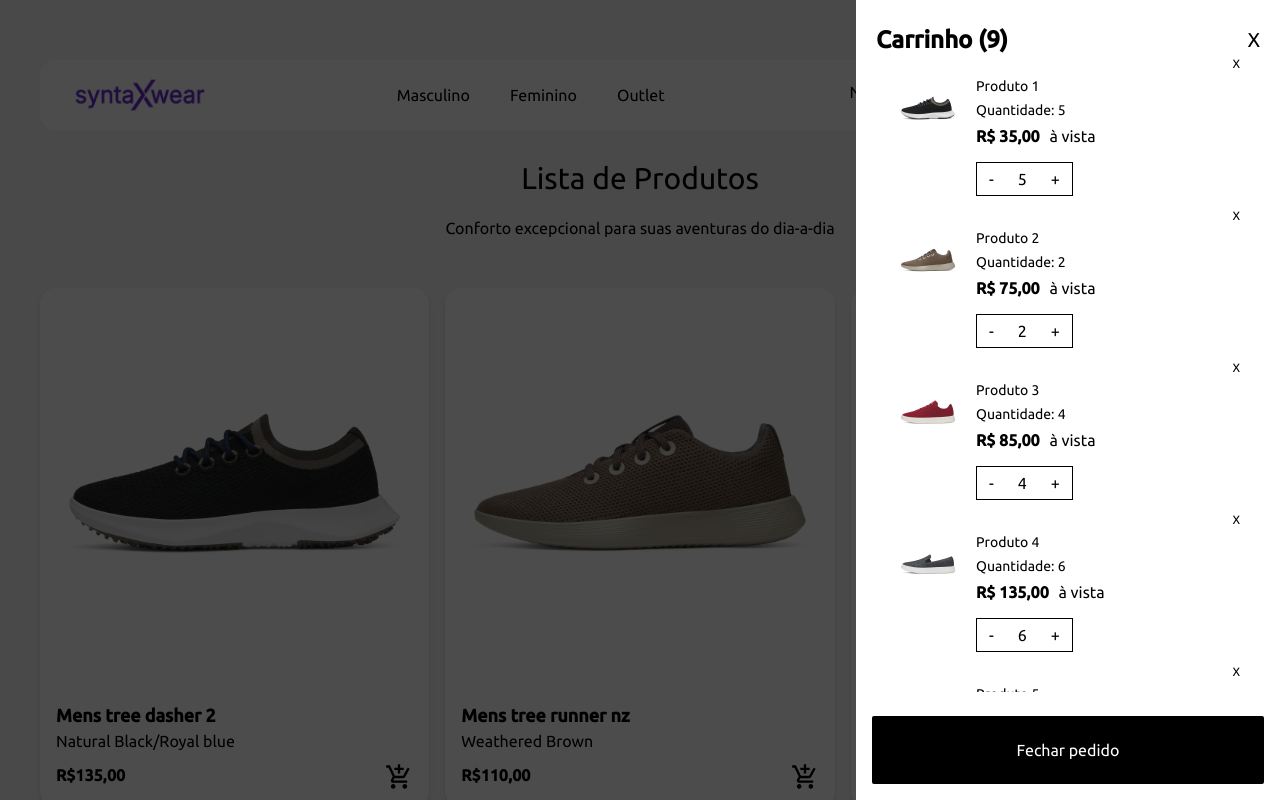
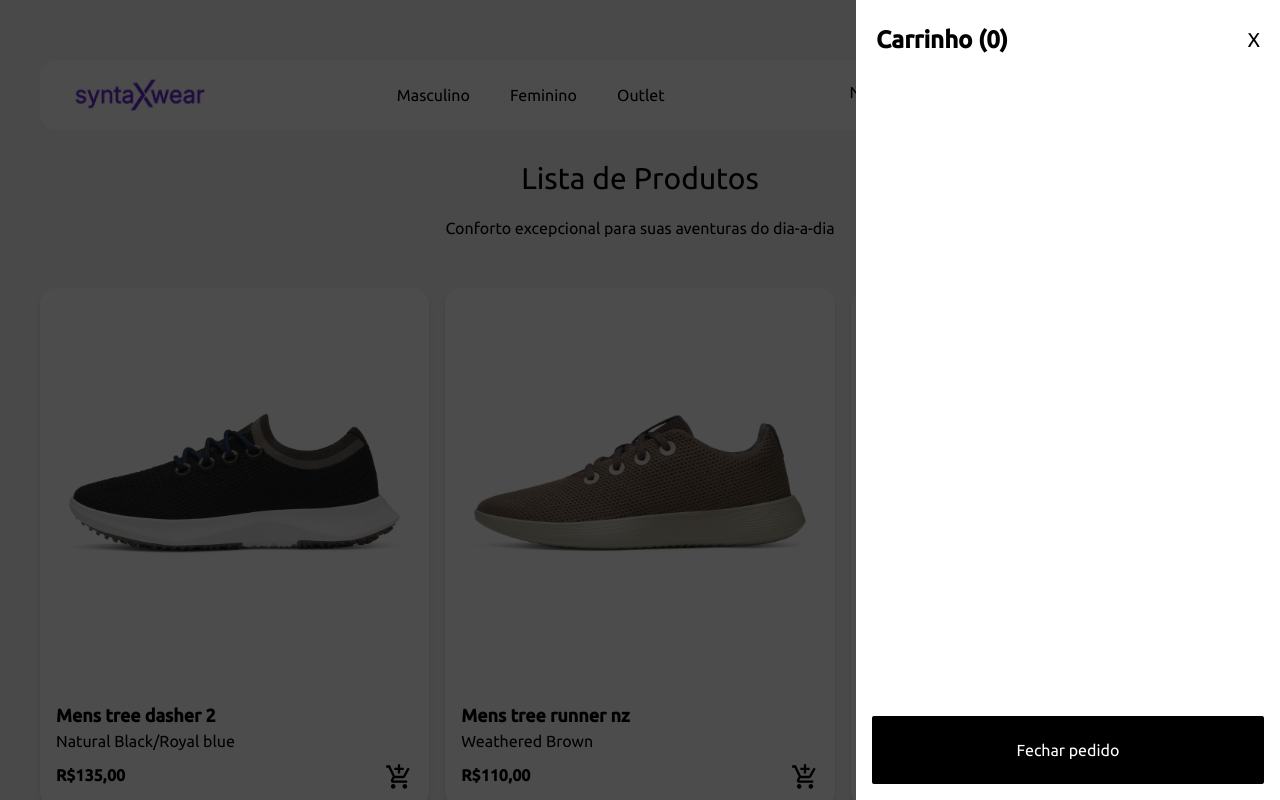
Before and after one commit to pablotq/syntax-wear-app, a React (Vite) app: page /products in a window 1280 px wide. Both pictures are taken after a click on the button 1199 px from the left and 92 px from the top of the page. Shown: the top 800 px of the page. Built offline with nearby package versions, Linux system fonts and the light colour scheme.

Commit message:
feat: adicionado context de produtos no carrinho

```diff
--- a/src/App.tsx
+++ b/src/App.tsx
@@ -1,5 +1,6 @@
 import { RouterProvider, createRouter } from "@tanstack/react-router"
 import { routeTree } from "./router-tree-gen"
+import { CartProvider } from "./contexts/CartProvider"
 
 const router = createRouter({ routeTree })
 
@@ -11,7 +12,9 @@
 
 function App() {
   return (
-    <RouterProvider router={router}/>
+    <CartProvider>
+      <RouterProvider router={router} />
+    </CartProvider>
   )
 }
 
--- a/src/components/ProductCard/index.tsx
+++ b/src/components/ProductCard/index.tsx
@@ -1,12 +1,16 @@
 import type { Product } from "../../interfaces/product"
 import { Link } from "@tanstack/react-router";
+import { useContext } from "react";
 import { MdAddShoppingCart } from "react-icons/md";
+import { CartContext } from "../../contexts/CartContext";
 
 interface ProductCardProps {
     product: Product
 }
 
 export const ProductCard = ({ product }: ProductCardProps) => {
+
+    const {addToCart} = useContext(CartContext);
     return (
         <div className="bg-white rounded-2xl shadow-md">
             <Link to="/products/$productId" params={{productId: String(product.id)}}>
@@ -21,7 +25,7 @@
                 <div className="flex justify-between mt-2.5">
                     <p className="font-bold">R${product.price},00</p>
 
-                    <button className="cursor-pointer">
+                    <button className="cursor-pointer" onClick={() => addToCart(product)}>
                         <MdAddShoppingCart className="h-7 w-7" />
                     </button>
                 </div>
--- a/src/components/ProductList/index.tsx
+++ b/src/components/ProductList/index.tsx
@@ -9,7 +9,7 @@
     return(
         <section className="grid gap-4 grid-cols-[repeat(auto-fit,minmax(350px,1fr))] mb-10">
             {products.map(product => (
-                <ProductCard product={product}/>
+                <ProductCard key={product.id} product={product}/>
             ))}
         </section>
     );
--- a/src/components/ShoppingCart/index.tsx
+++ b/src/components/ShoppingCart/index.tsx
@@ -1,27 +1,17 @@
 import IconCart from "@/assets/images/icon-cart.png"
-import { useState } from "react";
+import { useContext, useState } from "react";
+import { formatCurrency } from "../../utils/format-currency";
+import { CartContext } from "../../contexts/CartContext";
 
-import MensTreeDasher from '@/assets/images/tree-dasher-2-natural-black-boyal-blue.webp'
-import MensTreeRunnerNz from '@/assets/images/tree-runner-nz-weathered-brown.webp'
-import MensWoolCruiser from '@/assets/images/wool-cruiser-burgundy.webp'
-import MensWoolCruiserSlipOn from '@/assets/images/wool-cruiser-slip-on-dark-grey.webp'
-import MensWoolCruiserWaterproof from '@/assets/images/wool-cruiser-waterproof-natural-black.webp'
-import { formatCurrency } from "../../utils/format-currency";
 
-const productsInCart = [
-    { id: 1, name: 'Produto 1', image: MensTreeDasher, price: 35, quantity: 5 },
-    { id: 2, name: 'Produto 2', image: MensTreeRunnerNz, price: 75, quantity: 2 },
-    { id: 3, name: 'Produto 3', image: MensWoolCruiser, price: 85, quantity: 4 },
-    { id: 4, name: 'Produto 4', image: MensWoolCruiserSlipOn, price: 135, quantity: 6 },
-    { id: 5, name: 'Produto 5', image: MensWoolCruiserWaterproof, price: 15, quantity: 2 },
-    { id: 2, name: 'Produto 2', image: MensTreeRunnerNz, price: 75, quantity: 2 },
-    { id: 3, name: 'Produto 3', image: MensWoolCruiser, price: 85, quantity: 4 },
-    { id: 4, name: 'Produto 4', image: MensWoolCruiserSlipOn, price: 135, quantity: 6 },
-    { id: 5, name: 'Produto 5', image: MensWoolCruiserWaterproof, price: 15, quantity: 2 },]
 
 export const ShoppingCart = () => {
 
     const [cartIsOpen, setCartIsOpen] = useState<boolean>(false);
+    const { cart, removeFromCart, decrementInCart, incrementInCart } = useContext(CartContext);
+
+    console.log(cart);
+
 
     return (
         <>
@@ -33,14 +23,14 @@
 
                 <div className={`${cartIsOpen ? 'translate-x-0' : 'translate-x-full'} absolute top-0 right-0 bottom-0 bg-white pt-6 transition-all duration-500 ease-in-out w-75 md:w-106`} onClick={(e) => e.stopPropagation()}>
                     <header className="flex items-center justify-between px-5">
-                        <p className="text-2xl font-bold">Carrinho ({productsInCart.length})</p>
+                        <p className="text-2xl font-bold">Carrinho ({cart.length})</p>
                         <button className="text-xl cursor-pointer" onClick={() => setCartIsOpen(!cartIsOpen)}>X</button>
                     </header>
 
                     <ul className="px-4 overflow-y-auto scollbar-hide h-[calc(100%-140px)] flex flex-col gap-3">
-                        {productsInCart.map(product => (
+                        {cart.map(product => (
                             <li key={product.id} className="flex flex-col gap-1 px-6">
-                                <button className="self-end text-xs cursor-pointer">X</button>
+                                <button className="self-end text-xs cursor-pointer" onClick={() => removeFromCart(product.id)}>X</button>
 
                                 <div className="flex gap-4">
                                     <img src={product.image} alt={product.name} className="w-16 h-16" />
@@ -53,9 +43,9 @@
                                             à vista
                                         </p>
                                         <div className="border flex gap-6 py-1 px-3">
-                                            <button className="cursor-pointer">-</button>
+                                            <button className="cursor-pointer" onClick={() => decrementInCart(product)}>-</button>
                                             <p>{product.quantity}</p>
-                                            <button className="cursor-pointer">+</button>
+                                            <button className="cursor-pointer" onClick={() => incrementInCart(product)}>+</button>
                                         </div>
                                     </div>
                                 </div>
--- /dev/null
+++ b/src/contexts/CartContext.tsx
@@ -0,0 +1,13 @@
+import { createContext } from "react";
+import type { Product } from "../interfaces/product";
+import type { ProductCart } from "./CartProvider";
+
+interface CartContextType{
+    cart: ProductCart[],
+    addToCart: (product: Product) => void,
+    removeFromCart: (productId: number) => void,
+    incrementInCart: (product: ProductCart) => void,
+    decrementInCart: (product: ProductCart) => void,
+}
+
+export const CartContext = createContext({} as CartContextType);
--- /dev/null
+++ b/src/contexts/CartProvider.tsx
@@ -0,0 +1,73 @@
+import { useState } from "react";
+import type { Product } from "../interfaces/product";
+import { CartContext } from "./CartContext";
+
+interface CartProviderProps {
+    children: React.ReactNode
+}
+
+export interface ProductCart extends Product {
+    quantity: number
+}
+
+export const CartProvider = ({ children }: CartProviderProps) => {
+
+    const [cart, setCart] = useState<ProductCart[]>([]);
+
+    function addToCart(product: Product): void {
+
+        const producExistInCart = cart.find(itemInCart => itemInCart.id === product.id);
+
+        let newCart;
+
+        if (producExistInCart) {
+            newCart = cart.map(itemInCart =>
+                itemInCart.id === product.id
+                    ? { ...itemInCart, quantity: itemInCart.quantity + 1 }
+                    : itemInCart
+            )
+        } else {
+            const newProduct = { ...product, quantity: 1 };
+            newCart = [...cart, newProduct];
+        }
+
+        setCart(newCart)
+    }
+
+    function removeFromCart(productId: number): void {
+        const newCart = cart.filter((itemInCart) => itemInCart.id != productId);
+
+        setCart(newCart);
+    }
+
+    function incrementInCart(product: ProductCart): void {
+        updateProductQuantity(product, product.quantity + 1)
+    }
+
+    function decrementInCart(product: ProductCart): void {
+        updateProductQuantity(product, product.quantity - 1)
+    }
+
+    function updateProductQuantity(product: ProductCart, newQuantity: number): void {
+        if (newQuantity <= 0) return;
+
+        const producExistInCart = cart.find(itemInCart => itemInCart.id === product.id);
+
+        if (!producExistInCart) return;
+
+        const newCart = cart.map(itemInCart =>
+            itemInCart.id === product.id
+                ? { ...itemInCart, quantity: newQuantity }
+                : itemInCart
+        );
+
+        setCart(newCart);
+    }
+
+
+    return (
+        <CartContext.Provider value={{ cart, addToCart, removeFromCart, incrementInCart, decrementInCart }}>
+            {children}
+        </CartContext.Provider>
+    );
+}
```
Also changed, not shown: src/pages/_app/products/$productId.tsx (+9 -4 lines).
